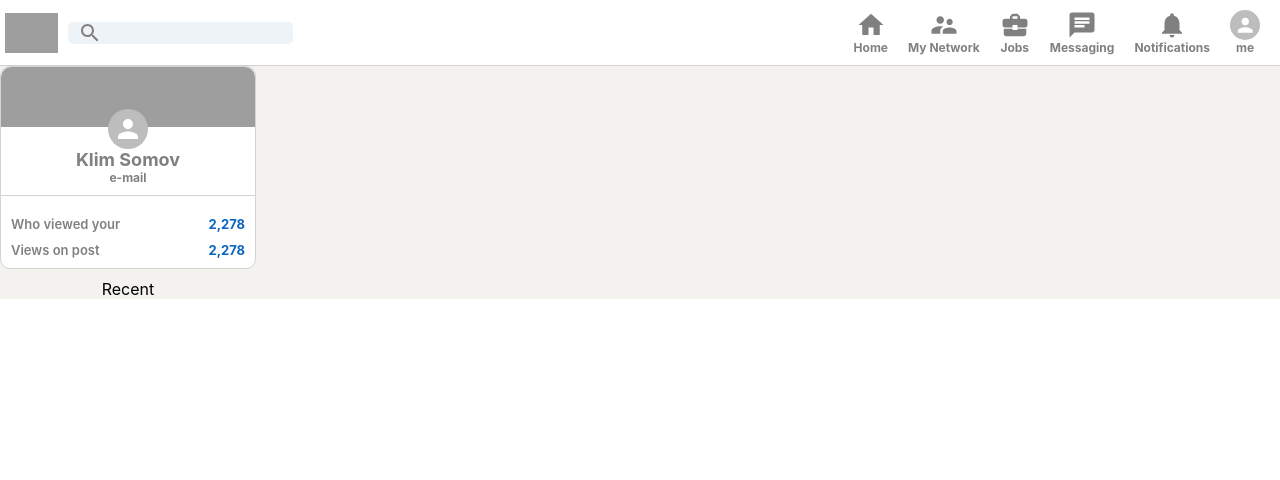
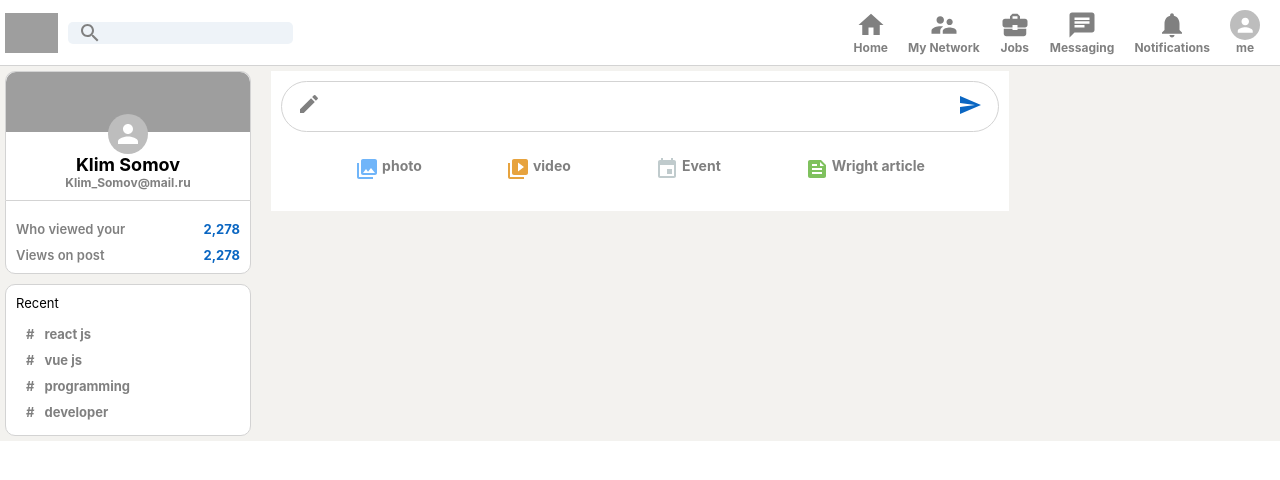
Before and after one commit to Klim-Somov/Social_chat, a React (Create React App) app: page / in a window 1280 px wide. Shown: the top 480 px of the page. Built offline with nearby package versions, Linux system fonts and the light colour scheme; grey boxes are pictures that could not be loaded.

Commit message:
feed section marckup done

```diff
--- a/src/App.css
+++ b/src/App.css
@@ -2,4 +2,5 @@
 .App__body {
   display: flex;
   background-color: #f3f2ef;
+  padding: 5px;
 }
--- a/src/App.js
+++ b/src/App.js
@@ -1,5 +1,6 @@
 import React from "react";
 import "./App.css";
+import Feed from "./Feed";
 import Header from "./Header";
 import Sidebar from "./Sidebar";
 
@@ -11,8 +12,7 @@
       <div className="App__body">
 
         <Sidebar />
-        {/* Feed */}
-        {/* Widgets */}
+        <Feed />
 
       </div>
     </div>
--- /dev/null
+++ b/src/Feed.css
@@ -0,0 +1,45 @@
+.feed {
+  flex: 0.6;
+  margin: 0 20px;
+}
+.feed__inputContainer {
+  /* display: flex;
+  justify-content: space-evenly; */
+  background-color: #fff;
+  padding: 10px;
+  padding-bottom: 20px;
+  margin-bottom: 20px;
+  background-repeat: 10px;
+}
+.feed__input {
+  display: flex;
+  border: 1px solid lightgray;
+  border-radius: 30px;
+  padding: 10px;
+  color: gray;
+  padding-left: 15px;
+}
+.feed__input > form > input {
+  border: none;
+  outline: none;
+  padding-left: 10px;
+  padding-right: 10px;
+  flex: 1;
+  font-weight: 600;
+}
+.feed__input > form {
+  display: flex;
+  width: 100%;
+}
+.feed__input > form > button {
+  background: transparent;
+  border: none;
+  cursor: pointer;
+  color: #0a66c2;
+}
+.feed__inputOption {
+  display: flex;
+  justify-content: space-evenly;
+  margin-top: 15px;
+
+}
--- /dev/null
+++ b/src/Feed.jsx
@@ -0,0 +1,38 @@
+import React from "react";
+import "./Feed.css";
+import CreateIcon from "@mui/icons-material/Create";
+import { Button } from "@mui/material";
+import SendIcon from "@mui/icons-material/Send";
+import InputOption from "./InputOption";
+import PhotoLibraryIcon from "@mui/icons-material/PhotoLibrary";
+import VideoLibraryIcon from "@mui/icons-material/VideoLibrary";
+import EventIcon from "@mui/icons-material/Event";
+import FeedIcon from "@mui/icons-material/Feed";
+function Feed() {
+  return (
+    <div className="feed">
+      <div className="feed__inputContainer">
+        <div className="feed__input">
+          <CreateIcon />
+          <form>
+            <input type="text" />
+            <button type="submit">
+              <SendIcon />
+            </button>
+          </form>
+        </div>
+        <div className="feed__inputOption">
+          <InputOption color="#70b5f9" Icon={PhotoLibraryIcon} text="photo" />
+          <InputOption color="#e7a33E" Icon={VideoLibraryIcon} text="video" />
+          <InputOption color="c0cbcd" Icon={EventIcon} text="Event" />
+          <InputOption color="7fc15e" Icon={FeedIcon} text="Wright article" />
+        </div>
+      </div>
+
+
+    </div>
+  );
+
+}
+
+export default Feed;
--- /dev/null
+++ b/src/InputOption.css
@@ -0,0 +1,12 @@
+.inputOption {
+  display: flex;
+  gap: 3px;
+  color: gray;
+  padding: 10px;
+  cursor: pointer;
+  font-size: 14px;
+}
+.inputOption:hover {
+  border-radius: 10px;
+  background-color: whitesmoke;
+}
--- /dev/null
+++ b/src/InputOption.jsx
@@ -0,0 +1,13 @@
+import React from "react";
+import "./InputOption.css";
+
+function InputOption({ color, Icon, text }) {
+  return (
+    <div className="inputOption">
+      <Icon style={{ color: color }} />
+      <h4>{text}</h4>
+    </div>
+  );
+}
+
+export default InputOption;
--- a/src/Sidebar.css
+++ b/src/Sidebar.css
@@ -7,7 +7,6 @@
   flex: 0.2;
 }
 .sidebar__avatar {
-
   margin-top: -18px;
 }
 
@@ -21,14 +20,12 @@
   border-top-right-radius: 10px;
   background-color: #fff;
   padding-bottom: 10px;
-
 }
 .sidebar__top > h4 {
   color: gray;
   font-size: 12px;
 }
 .sidebar__top > h2 {
-    color: gray;
   font-size: 18px;
 }
 .sidebar__top > img {
@@ -53,7 +50,16 @@
   color: #0a66c2 !important;
 }
 .sidebar__bottom {
-
+  padding: 10px;
+  margin-top: 10px;
+  border-radius: 10px;
+  text-align: left;
+  border: 1px solid lightgray;
+  background-color: #fff;
+}
+.sidebar__bottom > p {
+  font-size: 13px;
+  padding-bottom: 10px;
 }
 .sidebar__stats {
   padding: 10px;
@@ -62,5 +68,22 @@
   border-bottom-right-radius: 10px;
   border: 1px solid lightgray;
   background-color: #fff;
-
 }
+.recentItem {
+  display: flex;
+  font-size: 13px;
+  cursor: pointer;
+  color: gray;
+  padding: 5px;
+  font-weight: bolder;
+}
+.recentItem:hover {
+  color: black;
+  border-radius: 10px;
+  background-color: whitesmoke;
+  cursor: pointer;
+}
+.sidebar__hash {
+  margin-right: 10px;
+  margin-left: 5px;
+}
--- a/src/Sidebar.jsx
+++ b/src/Sidebar.jsx
@@ -1,7 +1,14 @@
 import { Avatar } from "@mui/material";
 import React from "react";
 import "./Sidebar.css";
+
 const Sidebar = () => {
+  const recentItems = (topic) => (
+    <div className="recentItem">
+      <span className="sidebar__hash">#</span>{" "}
+      <p className="sidebar__recentItem">{topic}</p>
+    </div>
+  );
   return (
     <div className="sidebar">
       <div className="sidebar__top">
@@ -11,7 +18,7 @@
         />
         <Avatar className="sidebar__avatar" />
         <h2>Klim Somov</h2>
-        <h4>e-mail </h4>
+        <h4>Klim_Somov@mail.ru </h4>
       </div>
       <div className="sidebar__stats">
         <div className="sidebar__stat">
@@ -26,6 +33,10 @@
 
       <div className="sidebar__bottom">
         <p>Recent</p>
+        {recentItems("react js")}
+        {recentItems("vue js")}
+        {recentItems("programming")}
+        {recentItems("developer")}
       </div>
     </div>
   );
```
Lines whose indentation alone changed are shown as unchanged.
